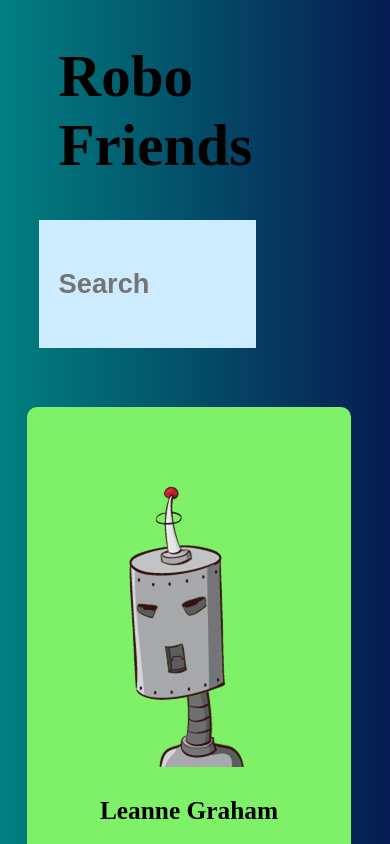
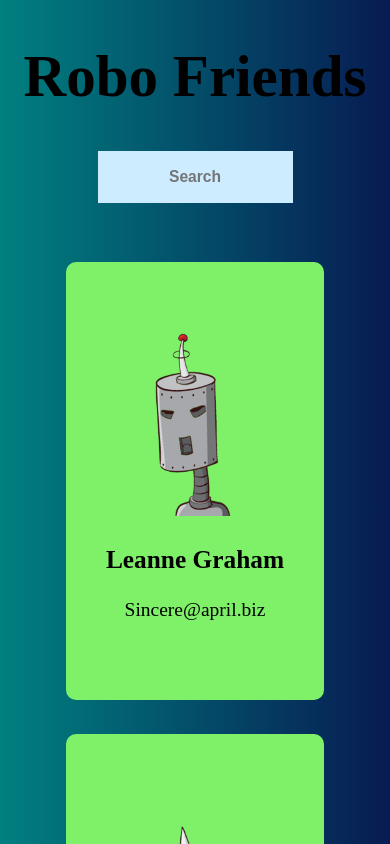
Before and after one commit to Justabingereader/robo-friends, a React (Create React App) app: page / in a window 390 px wide. Shown: the top 844 px of the page. Built offline with nearby package versions, Linux system fonts and the light colour scheme.

Commit message:
updated device adaptability

```diff
--- a/src/App.css
+++ b/src/App.css
@@ -18,12 +18,12 @@
         background: linear-gradient(to left, rgba(7,27,82,1) 0%, rgba(0,128,128,1) 100%);
         margin: 0;
         padding: 0;
+        text-align: center;
     }
 
      h1 {
         font-weight: bolder;
         font-size: 7vh;
         margin-top: 5vh;
-        margin-left: 15vw;
     }
 }
--- a/src/Imagelist.css
+++ b/src/Imagelist.css
@@ -1,7 +1,7 @@
 @media(min-width: 850px){
 .img-container {
     background-color: #7ef169;
-    width: fit-content;
+    width: 20vw;
     height: fit-content;
     margin: 2vh 0.5vw;
     padding: 7vh 3vw;
@@ -9,12 +9,16 @@
     border-radius: 10px;
 }
 
+.img-pic {
+    text-align: center;
+    width: 20vw;
+}
 .content-headed {
     display: flex;
     flex-direction: row;
     flex-wrap: wrap;
+    margin-top: 5vh;
     margin-left: 7vw;
-    margin-top: 5vh;
 }
 
 #name {
@@ -23,19 +27,24 @@
 }
  #email {
     font-weight: lighter;
-    font-size: 1vw;
+    font-size: 1.5vw;
 }
 }
 
 @media(max-width: 851px){
     .img-container {
         background-color: #7ef169;
-        width: fit-content;
+        width: 60vw;
         height: fit-content;
-        margin: 2vh 4vw;
+        margin: 2vh 14vw;
         padding: 7vh 3vw;
         text-align: center;
         border-radius: 10px;
+    }
+
+    .img-pic {
+        text-align: center;
+        width: 50vw;
     }
 
     .content-headed {
--- a/src/Searchimage.css
+++ b/src/Searchimage.css
@@ -16,15 +16,15 @@
 @media(max-width: 851px){
     .search-input {
         background-color: #cdecff;
-        font-size: 7vw;
+        font-size: 4vw;
         border: none;
         font-weight: bolder;
         width: 50vw;
-        height: 15vh;
-        padding-left: 5vw;
-        margin-left: 10vw;
+        height: fit-content;
+        padding: 2vh 0;
+        text-align: center;
 }
     .search-input::placeholder {
-        font-size: 7vw;
+        font-size: 4vw;
     }
 }
```
